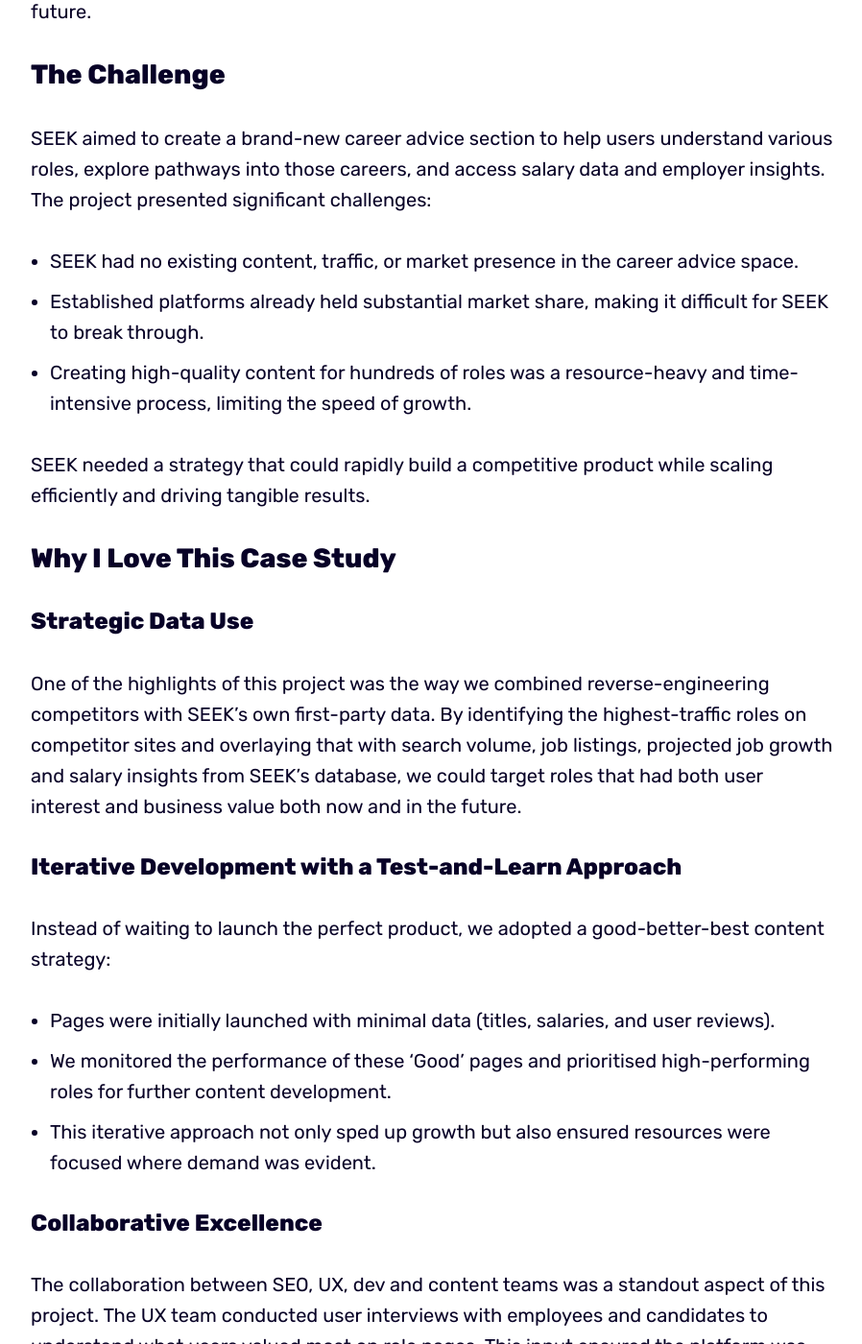
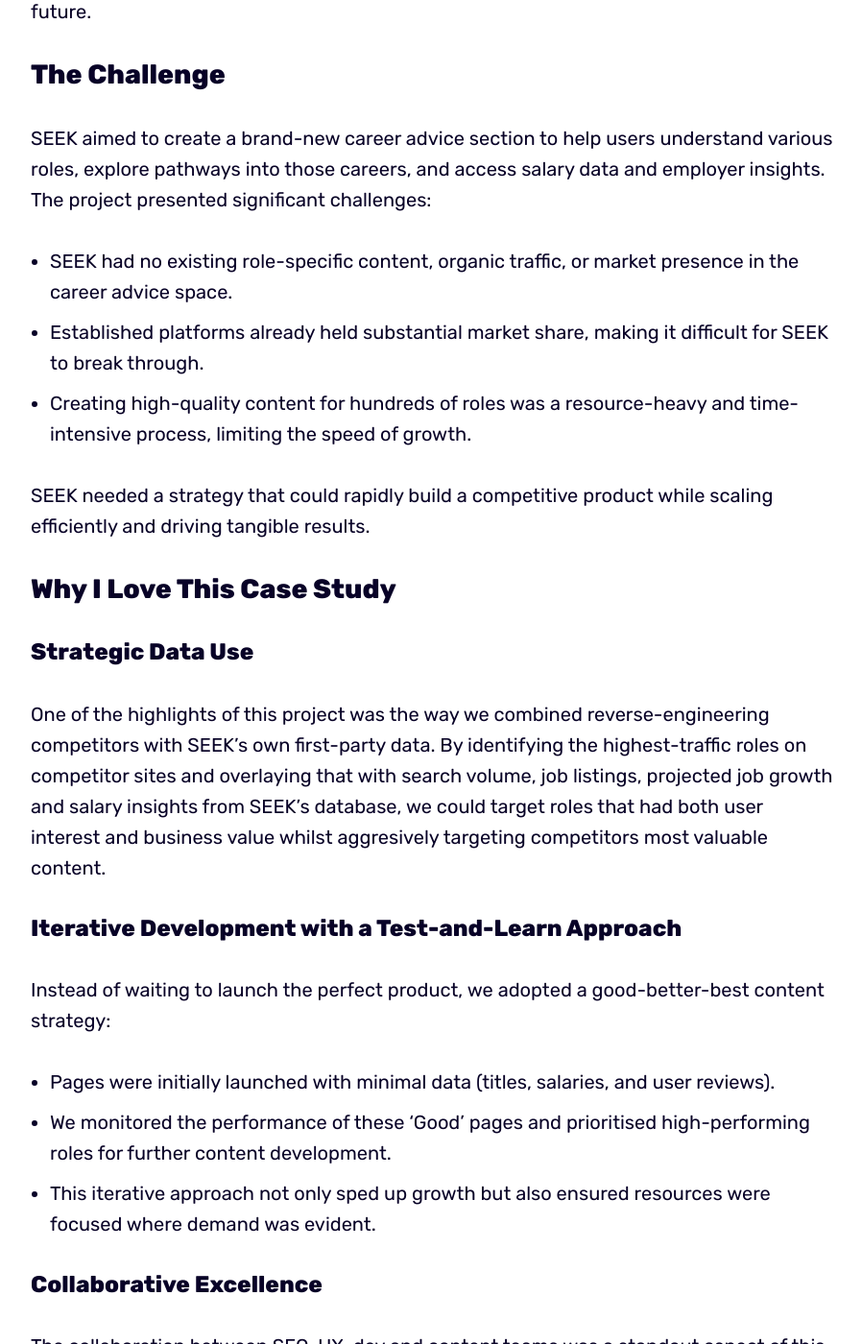
Before and after one commit to Gloyns/gloynscom, a Jekyll site: the page built from _works/seek.md, in a window 1280 px wide and 1400 px high, scrolled down 904 px. Shown: the whole window at 96% size, without its empty margins (188-1086 px from the left). Built offline with Jekyll 4.4.1, drawn with Linux system fonts in a browser that asks for light colours.

Commit message:
Update seek.md

```diff
--- a/_works/seek.md
+++ b/_works/seek.md
@@ -16,7 +16,7 @@ SEEK is a Australia's leading employment marketplace, headquartered in Melbourne
 SEEK aimed to create a brand-new career advice section to help users understand various roles, explore pathways into those careers, and access salary data and employer insights. The project presented significant challenges:
 
 
-* SEEK had no existing content, traffic, or market presence in the career advice space.
+* SEEK had no existing role-specific content, organic traffic, or market presence in the career advice space.
 * Established platforms already held substantial market share, making it difficult for SEEK to break through.
 * Creating high-quality content for hundreds of roles was a resource-heavy and time-intensive process, limiting the speed of growth.
 
@@ -26,7 +26,7 @@ SEEK needed a strategy that could rapidly build a competitive product while scal
 
 ### Strategic Data Use
 
-One of the highlights of this project was the way we combined reverse-engineering competitors with SEEK’s own first-party data. By identifying the highest-traffic roles on competitor sites and overlaying that with search volume, job listings, projected job growth and salary insights from SEEK’s database, we could target roles that had both user interest and business value both now and in the future.
+One of the highlights of this project was the way we combined reverse-engineering competitors with SEEK’s own first-party data. By identifying the highest-traffic roles on competitor sites and overlaying that with search volume, job listings, projected job growth and salary insights from SEEK’s database, we could target roles that had both user interest and business value whilst aggresively targeting competitors most valuable content.
 
 ### Iterative Development with a Test-and-Learn Approach
 
```
